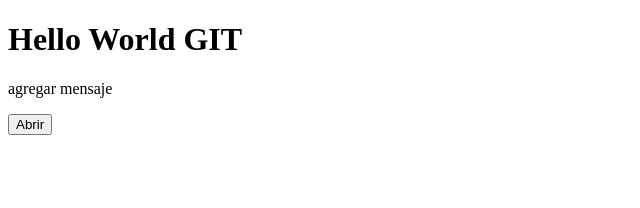
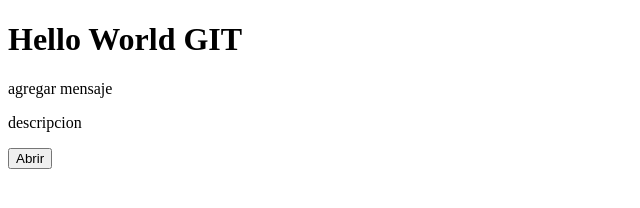
Before and after one commit to Jazzonr2/HelloWorldGIT, a plain HTML site: page index.html in a window 1280 px wide. Shown: the whole page, without its empty margins (0-640 px from the left). Drawn offline with Linux system fonts and the light colour scheme.

Commit message:
descripcion

```diff
--- a/index.html
+++ b/index.html
@@ -9,6 +9,7 @@
     <h1>Hello World GIT</h1>
 
     <p>agregar mensaje</p>
+    <p>descripcion</p>
     <button>Abrir</button>
 </body>
 </html>
```
